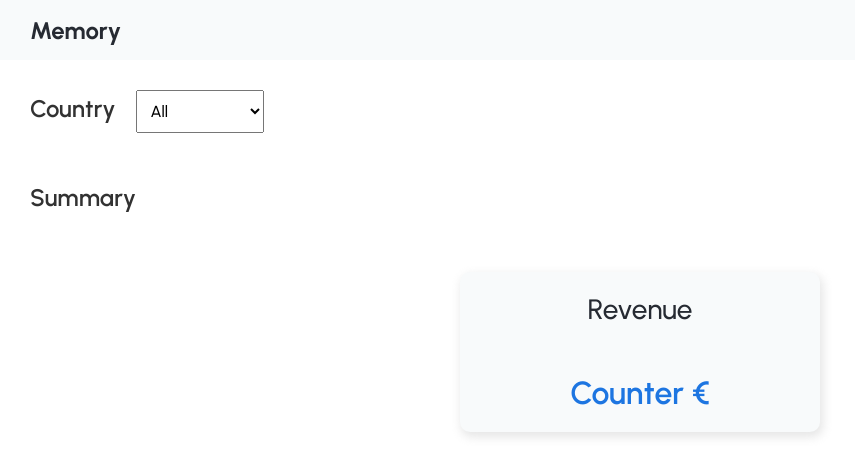
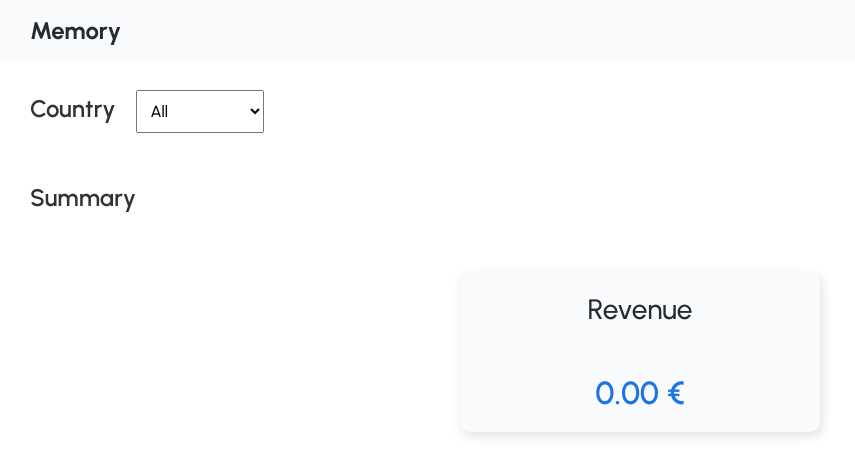
Before and after one commit to kevinkotcherga/ecommerce-dashboard, a React (Create React App) app in the folder client/: page / in a window 1280 px wide. Shown: the top 476 px of the page, without its empty margins (0-855 px from the left). Built offline with nearby package versions, Linux system fonts and the light colour scheme; no server answers.

Commit message:
feat(components) : ajout des fonctions pour calculer les revenus totaux

```diff
--- a/client/src/components/totalRevenue/TotalRevenue.jsx
+++ b/client/src/components/totalRevenue/TotalRevenue.jsx
@@ -2,12 +2,33 @@ import React from 'react';
 import './totalrevenue.scss'
 
 const TotalRevenue = ({ array }) => {
-  console.log(array)
+
+  function getTotal(array) {
+      // Le total est intialisé à 0
+      let total = 0;
+      array.map((item) => {
+        // Chacun des éléments du tableau multiplie sa quantité à son prix à l'unité
+        let value = item.quantity * item.unit_price;
+        // Les valeurs sont ajoutées au total
+        total += value;
+      })
+      return total;
+    }
+
+  // Cette fonction permet de séparer les grands nombres par des virgules
+  function numberWithCommas(number) {
+    return number.toString().replace(/\B(?=(\d{3})+(?!\d))/g, ',');
+  }
+
+  // La valeur de getTotal est envoyée dans numberWithCommas pour lui insérer des virgules
+  // toFixed(2) ne laisse que deux chiffres après la virgule à la valeur de getTotal
+  const totalWithCommas = numberWithCommas(getTotal(array).toFixed(2))
+
   return (
     <div>
       <div className='total'>
         <span className='total__title'>Revenue</span>
-        <span className='total__counter'>Counter €</span>
+        <span className='total__counter'>{totalWithCommas} €</span>
       </div>
     </div>
   )
--- a/client/src/pages/home/Home.jsx
+++ b/client/src/pages/home/Home.jsx
@@ -12,7 +12,6 @@ const Select = styled.select`
 `
 
 const Option = styled.option`
-
 `
 
 const Home = () => {
```
